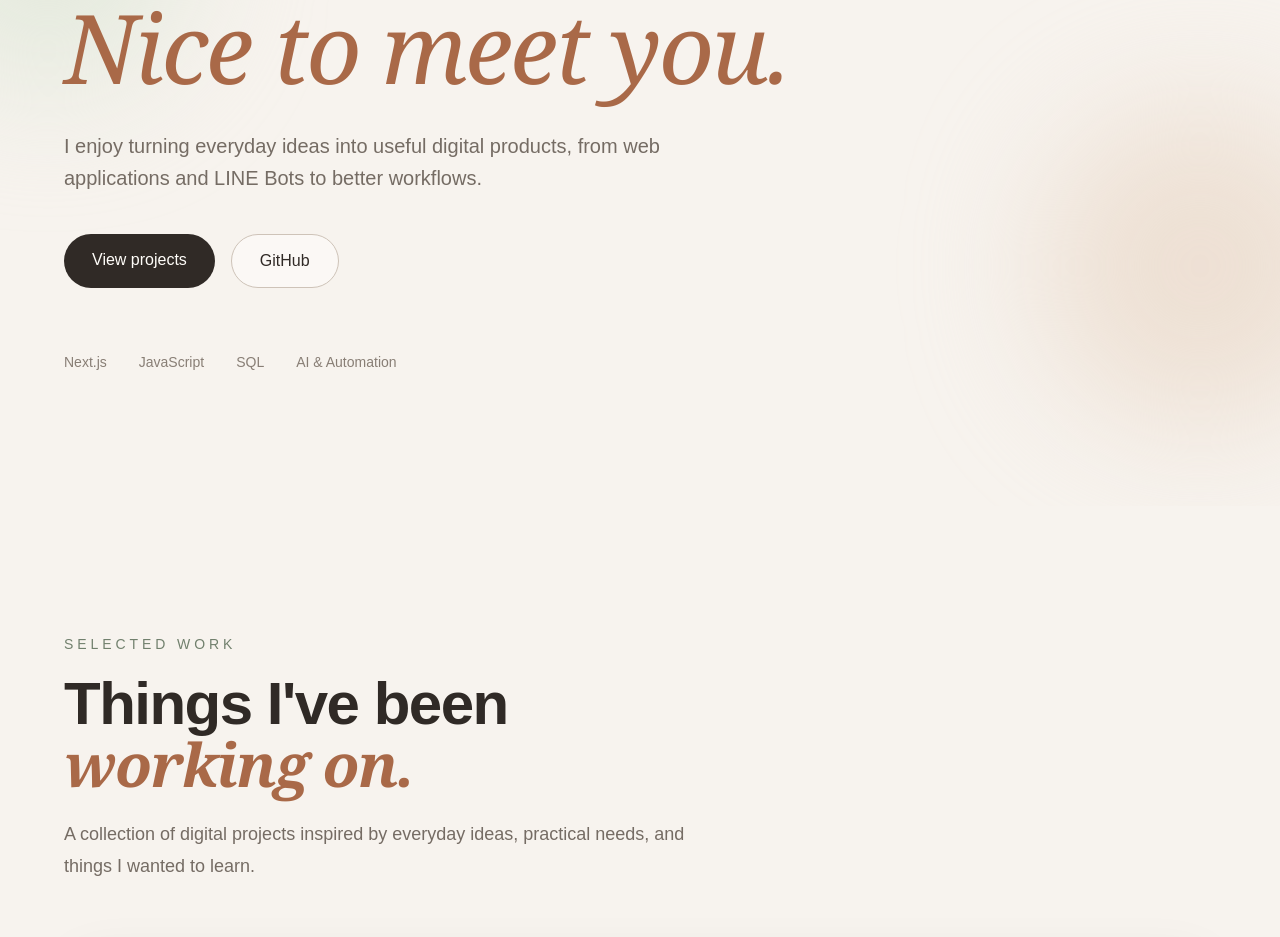
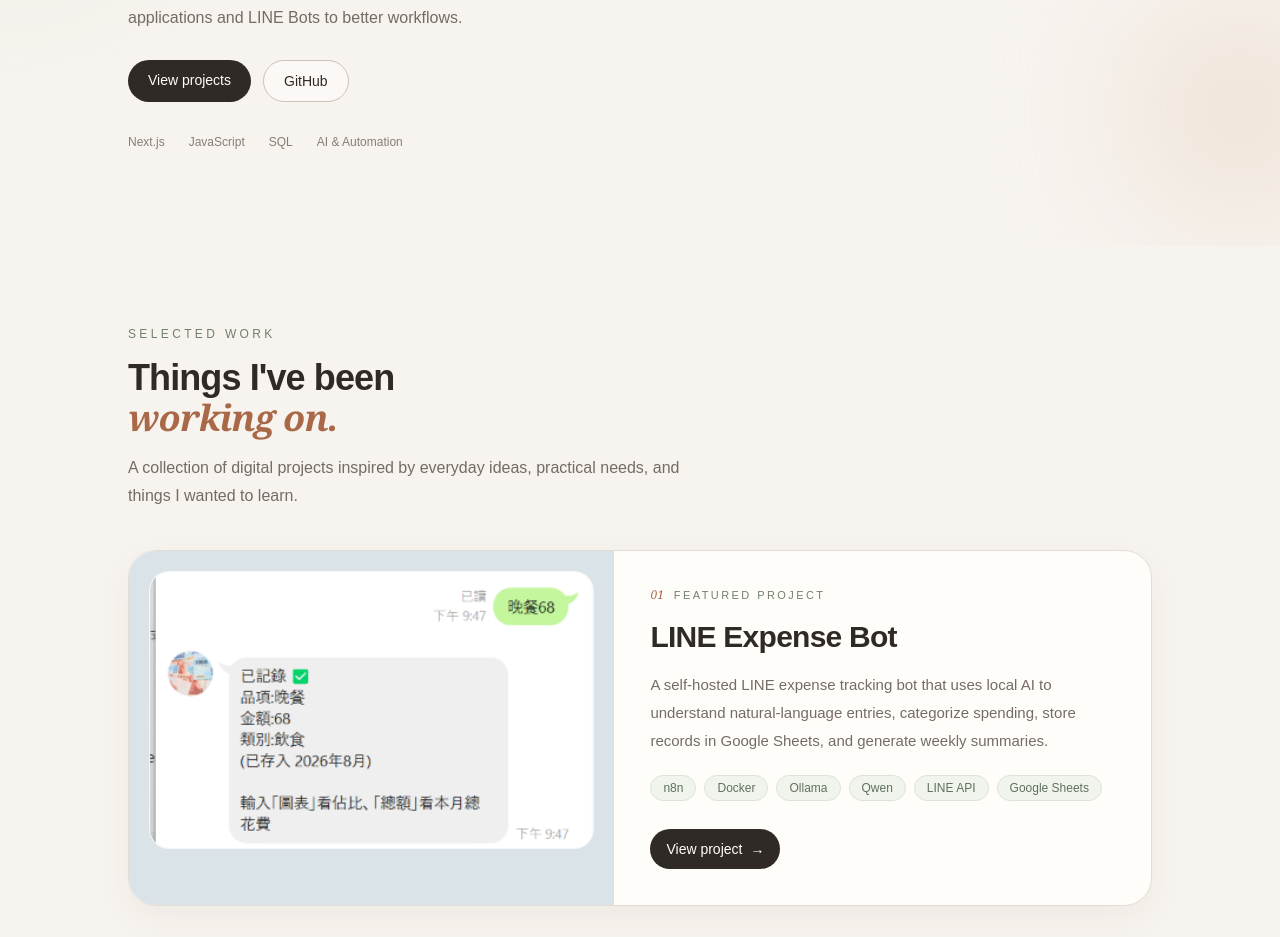
Before and after one commit to mansonlai106/portfolio, a Next.js app: page / in a window 1280 px wide. Shown: the part 294-1231 px from the top of the page. Built offline with nearby package versions, Linux system fonts and the light colour scheme.

Commit message:
Refine homepage layout

```diff
--- a/app/components/Hero.tsx
+++ b/app/components/Hero.tsx
@@ -1,31 +1,31 @@
 export default function Hero() {
   return (
-    <section className="relative min-h-screen overflow-hidden bg-[#F7F3EE] px-6 text-[#302A26]">
-      <div className="absolute -left-24 top-24 h-72 w-72 rounded-full bg-[#DDE7D8]/70 blur-3xl" />
-      <div className="absolute -right-20 bottom-20 h-80 w-80 rounded-full bg-[#EAD9C9]/70 blur-3xl" />
+    <section className="relative overflow-hidden bg-[#F7F3EE] px-6 text-[#302A26]">
+      <div className="absolute -left-20 top-16 h-48 w-48 rounded-full bg-[#DDE7D8]/60 blur-3xl" />
+      <div className="absolute -right-16 bottom-8 h-52 w-52 rounded-full bg-[#EAD9C9]/60 blur-3xl" />
 
-      <div className="relative mx-auto flex min-h-screen max-w-6xl items-center py-24">
-        <div className="max-w-4xl">
-          <p className="text-sm font-medium uppercase tracking-[0.3em] text-[#71806D]">
+      <div className="relative mx-auto flex max-w-5xl items-center py-20 sm:py-24">
+        <div className="max-w-2xl">
+          <p className="text-xs font-medium uppercase tracking-[0.28em] text-[#71806D]">
             Welcome to my little corner
           </p>
 
-          <h1 className="mt-7 text-5xl font-semibold leading-[1.05] tracking-tight sm:text-7xl lg:text-8xl">
+          <h1 className="mt-4 text-4xl font-semibold leading-[1.05] tracking-tight sm:text-5xl lg:text-[3.5rem]">
             Hi, I&apos;m Manson.
-            <span className="mt-2 block font-serif font-normal italic text-[#A96948]">
+            <span className="mt-1 block font-serif font-normal italic text-[#A96948]">
               Nice to meet you.
             </span>
           </h1>
 
-          <p className="mt-8 max-w-2xl text-lg leading-8 text-[#756C64] sm:text-xl">
+          <p className="mt-5 max-w-lg text-[15px] leading-7 text-[#756C64] sm:text-base">
             I enjoy turning everyday ideas into useful digital products,
             from web applications and LINE Bots to better workflows.
           </p>
 
-          <div className="mt-10 flex flex-col gap-4 sm:flex-row">
+          <div className="mt-7 flex flex-col gap-3 sm:flex-row">
             <a
               href="#projects"
-              className="rounded-full bg-[#302A26] px-7 py-3.5 text-center font-medium text-[#FFFDF9] transition duration-300 hover:-translate-y-1 hover:bg-[#4A4039]"
+              className="rounded-full bg-[#302A26] px-5 py-2.5 text-center text-sm font-medium text-[#FFFDF9] transition hover:bg-[#4A4039]"
             >
               View projects
             </a>
@@ -34,13 +34,13 @@
               href="https://github.com/mansonlai106"
               target="_blank"
               rel="noopener noreferrer"
-              className="rounded-full border border-[#CEC3B8] bg-white/40 px-7 py-3.5 text-center font-medium transition duration-300 hover:-translate-y-1 hover:bg-[#FFFDF9]"
+              className="rounded-full border border-[#CEC3B8] bg-white/40 px-5 py-2.5 text-center text-sm font-medium transition hover:bg-[#FFFDF9]"
             >
               GitHub
             </a>
           </div>
 
-          <div className="mt-16 flex flex-wrap gap-x-8 gap-y-3 text-sm text-[#887E75]">
+          <div className="mt-8 flex flex-wrap gap-x-6 gap-y-2 text-xs text-[#887E75]">
             <span>Next.js</span>
             <span>JavaScript</span>
             <span>SQL</span>
--- a/app/components/Projects.tsx
+++ b/app/components/Projects.tsx
@@ -21,31 +21,31 @@
   return (
     <section
       id="projects"
-      className="bg-[#F7F3EE] px-6 py-24 text-[#302A26] sm:py-32"
+      className="bg-[#F7F3EE] px-6 py-16 text-[#302A26] sm:py-20"
     >
-      <div className="mx-auto max-w-6xl">
-        <div className="max-w-3xl">
-          <p className="text-sm font-medium uppercase tracking-[0.28em] text-[#71806D]">
+      <div className="mx-auto max-w-5xl">
+        <div className="max-w-2xl">
+          <p className="text-xs font-medium uppercase tracking-[0.28em] text-[#71806D]">
             Selected work
           </p>
 
-          <h2 className="mt-5 text-4xl font-semibold tracking-tight sm:text-6xl">
+          <h2 className="mt-4 text-3xl font-semibold tracking-tight sm:text-4xl">
             Things I&apos;ve been
             <span className="block font-serif italic text-[#A96948]">
               working on.
             </span>
           </h2>
 
-          <p className="mt-6 max-w-2xl text-lg leading-8 text-[#756C64]">
+          <p className="mt-4 max-w-xl text-base leading-7 text-[#756C64]">
             A collection of digital projects inspired by everyday ideas,
             practical needs, and things I wanted to learn.
           </p>
         </div>
 
-        <article className="mt-14 overflow-hidden rounded-[2.25rem] border border-[#E5DDD4] bg-[#FFFDF9] shadow-[0_16px_50px_rgba(70,55,45,0.06)]">
-          <div className="grid md:grid-cols-[1.05fr_0.95fr]">
-            <div className="bg-[#D9E3E8] p-5 sm:p-7">
-              <div className="relative aspect-[4/3] overflow-hidden rounded-[1.6rem] border border-white/60 bg-white/30">
+        <article className="mt-10 overflow-hidden rounded-[1.75rem] border border-[#E5DDD4] bg-[#FFFDF9] shadow-[0_12px_36px_rgba(70,55,45,0.05)]">
+          <div className="grid md:grid-cols-[0.95fr_1.05fr]">
+            <div className="bg-[#D9E3E8] p-4 sm:p-5">
+              <div className="relative aspect-[16/10] overflow-hidden rounded-[1.25rem] border border-white/60 bg-white/30">
                 <Image
                   src={project.image}
                   alt={`${project.title} preview`}
@@ -56,42 +56,42 @@
               </div>
             </div>
 
-            <div className="flex flex-col justify-center p-8 sm:p-10 lg:p-12">
-              <div className="flex items-center gap-3">
-                <span className="font-serif text-sm italic text-[#A96948]">
+            <div className="flex flex-col justify-center p-6 sm:p-8 lg:p-9">
+              <div className="flex items-center gap-2.5">
+                <span className="font-serif text-xs italic text-[#A96948]">
                   01
                 </span>
 
-                <span className="text-xs font-medium uppercase tracking-[0.24em] text-[#71806D]">
+                <span className="text-[11px] font-medium uppercase tracking-[0.22em] text-[#71806D]">
                   {project.category}
                 </span>
               </div>
 
-              <h3 className="mt-5 text-3xl font-semibold tracking-tight sm:text-4xl">
+              <h3 className="mt-4 text-2xl font-semibold tracking-tight sm:text-3xl">
                 {project.title}
               </h3>
 
-              <p className="mt-5 max-w-xl text-base leading-7 text-[#756C64] sm:text-lg sm:leading-8">
+              <p className="mt-4 max-w-lg text-[15px] leading-7 text-[#756C64]">
                 {project.description}
               </p>
 
-              <div className="mt-7 flex flex-wrap gap-2">
+              <div className="mt-5 flex flex-wrap gap-2">
                 {project.tech.map((tech) => (
                   <span
                     key={tech}
-                    className="rounded-full border border-[#DCE4D8] bg-[#F0F4ED] px-3 py-1.5 text-sm text-[#61705E]"
+                    className="rounded-full border border-[#DCE4D8] bg-[#F0F4ED] px-3 py-1 text-xs text-[#61705E]"
                   >
                     {tech}
                   </span>
                 ))}
               </div>
 
-              <div className="mt-9">
+              <div className="mt-7">
                 <a
                   href={project.href}
                   target="_blank"
                   rel="noopener noreferrer"
-                  className="inline-flex items-center gap-2 rounded-full bg-[#302A26] px-5 py-3 text-sm font-medium text-white transition duration-300 hover:-translate-y-0.5 hover:bg-[#443A34]"
+                  className="inline-flex items-center gap-2 rounded-full bg-[#302A26] px-4 py-2.5 text-sm font-medium text-white transition duration-300 hover:-translate-y-0.5 hover:bg-[#443A34]"
                 >
                   View project
                   <span aria-hidden="true">→</span>
```
